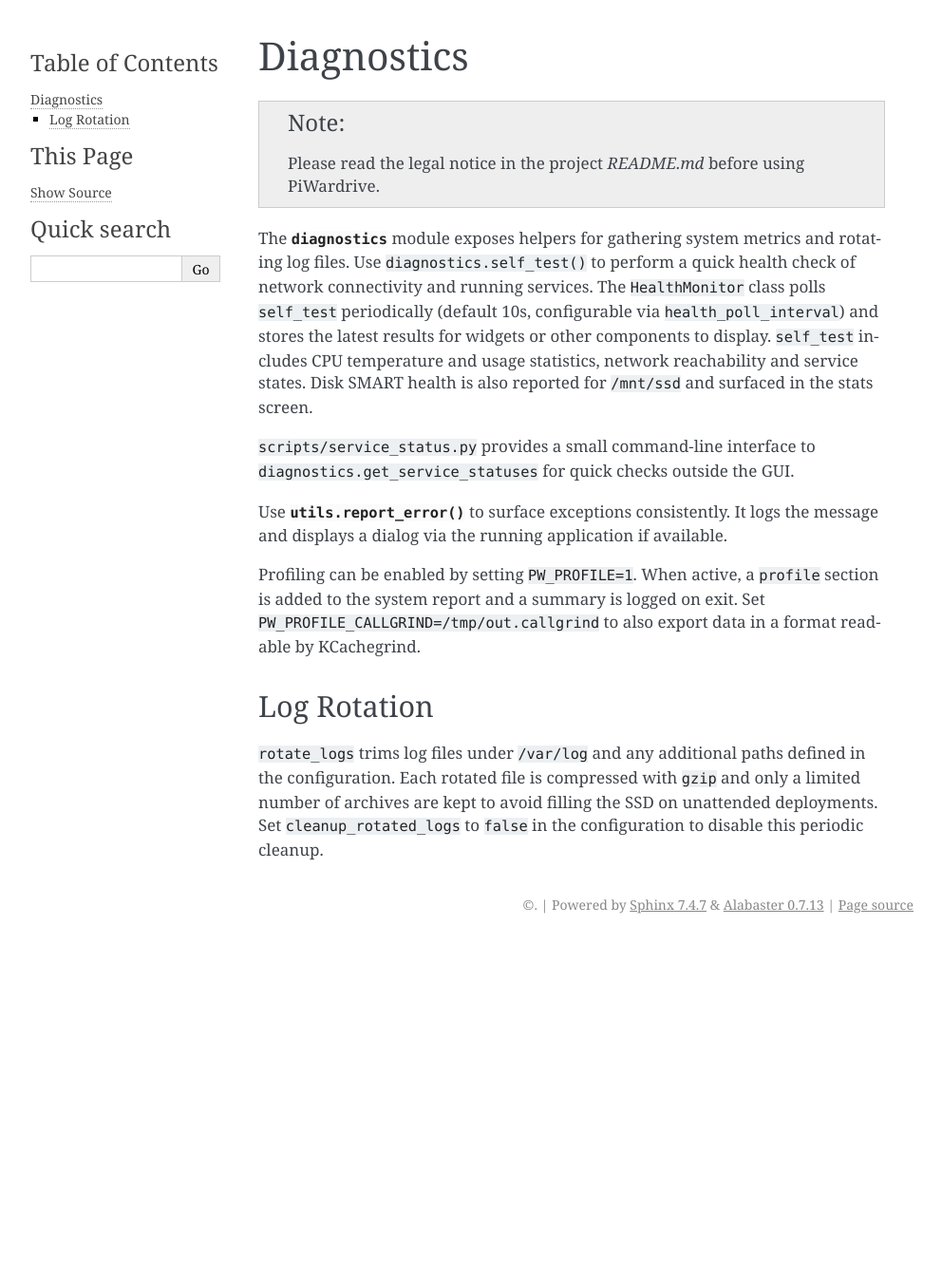
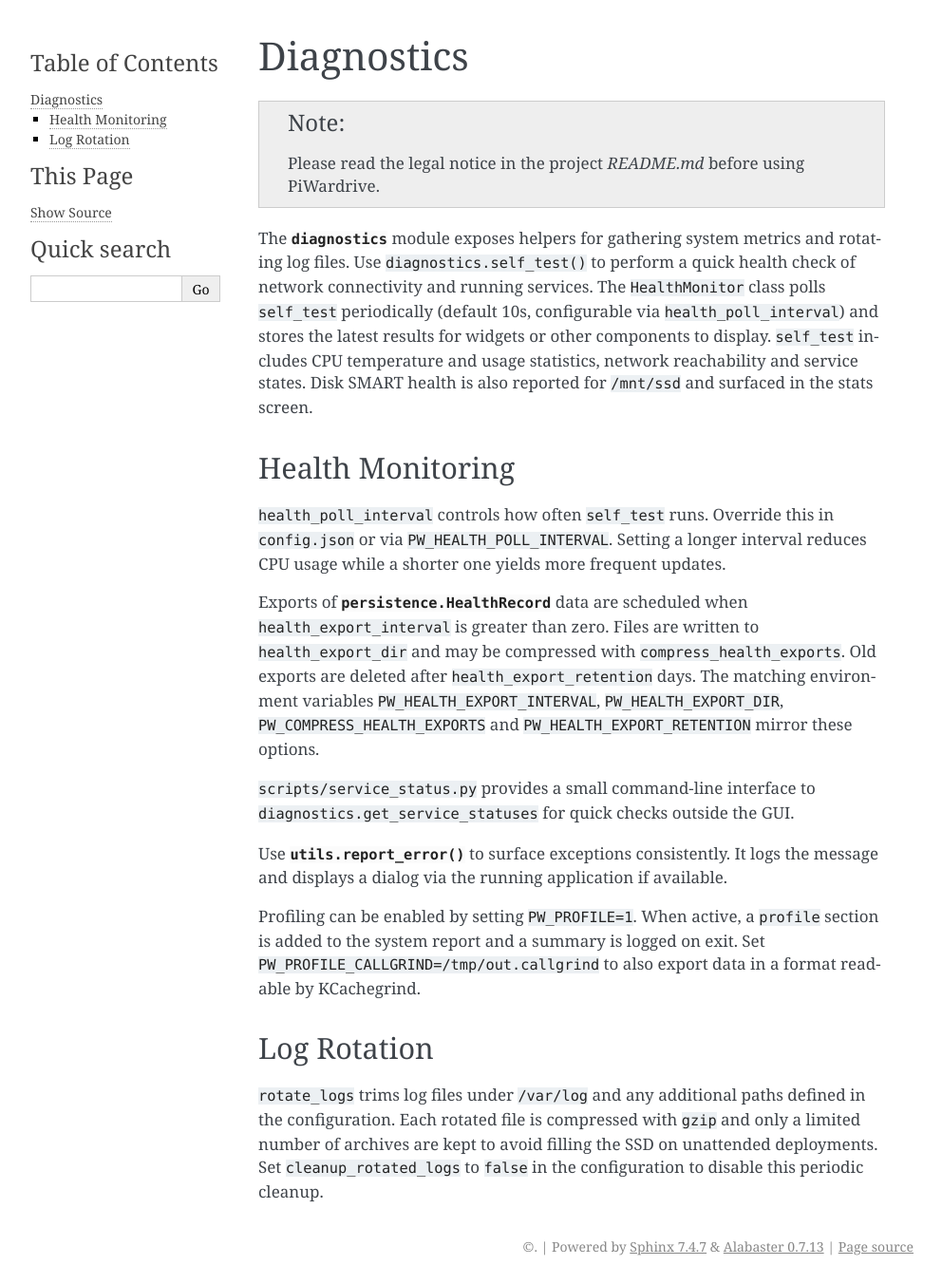
Before and after one commit to Trashytalk/piwardrive, a Sphinx documentation site: the page built from docs/diagnostics.rst, in a window 1280 px wide. Shown: the whole page at 95% size, without its empty margins (148-1140 px from the left). Built offline with Sphinx 7.4.7, drawn with Linux system fonts in a browser that asks for light colours; before the commit the page ends 992 px from its top, so only the background shows below that.

Commit message:
docs: document health monitoring intervals

```diff
--- a/docs/diagnostics.rst
+++ b/docs/diagnostics.rst
@@ -9,10 +9,24 @@ rotating log files. Use ``diagnostics.self_test()`` to perform a quick health
 check of network connectivity and running services. The ``HealthMonitor`` class
 polls ``self_test`` periodically (default 10s, configurable via
 ``health_poll_interval``) and stores the latest results for widgets or other
-components to display. ``self_test`` includes CPU temperature and
-usage statistics, network reachability and service states. Disk SMART
-health is also reported for ``/mnt/ssd`` and surfaced in the stats
-screen.
+components to display. ``self_test`` includes CPU temperature and usage
+statistics, network reachability and service states. Disk SMART health is also
+reported for ``/mnt/ssd`` and surfaced in the stats screen.
+
+Health Monitoring
+~~~~~~~~~~~~~~~~~
+
+``health_poll_interval`` controls how often ``self_test`` runs. Override this in
+``config.json`` or via ``PW_HEALTH_POLL_INTERVAL``. Setting a longer interval
+reduces CPU usage while a shorter one yields more frequent updates.
+
+Exports of :class:`persistence.HealthRecord` data are scheduled when
+``health_export_interval`` is greater than zero. Files are written to
+``health_export_dir`` and may be compressed with ``compress_health_exports``.
+Old exports are deleted after ``health_export_retention`` days. The matching
+environment variables ``PW_HEALTH_EXPORT_INTERVAL``, ``PW_HEALTH_EXPORT_DIR``,
+``PW_COMPRESS_HEALTH_EXPORTS`` and ``PW_HEALTH_EXPORT_RETENTION`` mirror these
+options.
 
 ``scripts/service_status.py`` provides a small command-line interface to
 ``diagnostics.get_service_statuses`` for quick checks outside the GUI.
```
Also changed, not shown: REFERENCE.md (+8 -0 lines).
